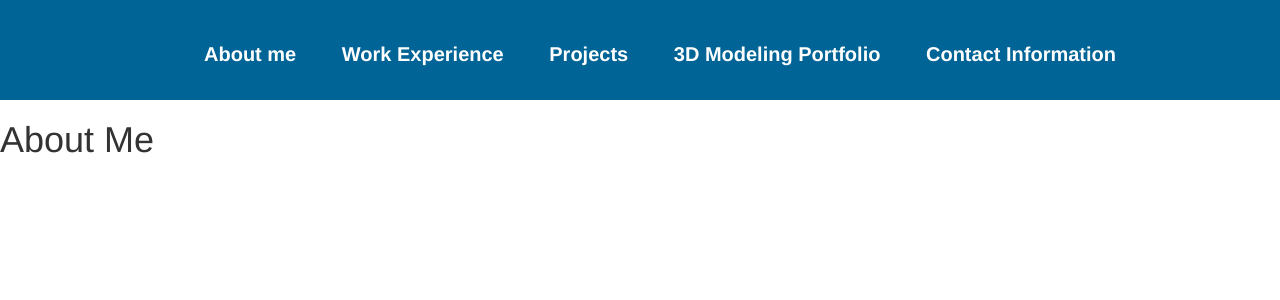
After one commit to shanek21/shanek21.github.io, a PHP site: page /aboutme.html in a window 1280 px wide. The commit adds this page. Shown: the top 300 px of the page. Run offline with PHP 8.4, Linux system fonts and the light colour scheme.

Commit message:
Nav complete

```diff
--- /dev/null
+++ b/aboutme.html
@@ -0,0 +1,19 @@
+<!DOCTYPE html>
+	<head>
+		<link href="https://maxcdn.bootstrapcdn.com/bootstrap/3.3.2/css/bootstrap.min.css" rel="stylesheet">
+		<link rel="stylesheet" href="main.css">
+  	</head>
+		<body>
+			<div class = "nav">
+				<ul>
+					<li> <a href = "aboutme.html"> About me </a> </li>
+					<li> <a href = "workexperience.html"> Work Experience </a> </li>
+					<li> <a href = "projects.html"> Projects </a> </li>
+					<li> <a href = "portfolio.html"> 3D Modeling Portfolio </a> </li>
+					<li> <a href = "contact.html"> Contact Information </a> </li>
+				</ul>
+			</div>
+
+			<h1> About Me </h1>
+		</body>
+</html>
--- a/main.css
+++ b/main.css
@@ -1,23 +1,36 @@
 .nav {
 	background-color: rgb(0, 100, 150);
 	height: 100px;
+	font-size: 20px;
 }
 
 .nav ul {
 	text-align: center;
+	padding-top: 40px;
 }
 
 .nav li{
 	display: inline;
-	text-align: center;
-	color: rgb(255, 255, 255);
 	font-weight: bold;
+	padding-left: 20px;
+	padding-right: 20px;
+}
+
+.nav a {
+	color: white;
+}
+
+.introduction {
+  	font-size: 18px;
+  	font-weight: bold;
 }
 
 .introduction h1 {
-	color: rgb(255, 50, 0);
+	text-align: center;
+	font-size: 10px;
 }
 
 .introduction p {
-	color: rgb(255, 10, 0);
+	color: rgb(0, 100, 150);
+	margin-left: 50px;
 }
```
Also changed, not shown: contact.html (added, +19 -0 lines), index.html (+11 -9 lines), portfolio.html (added, +19 -0 lines), projects.html (added, +19 -0 lines), workexperience.html (added, +19 -0 lines).
